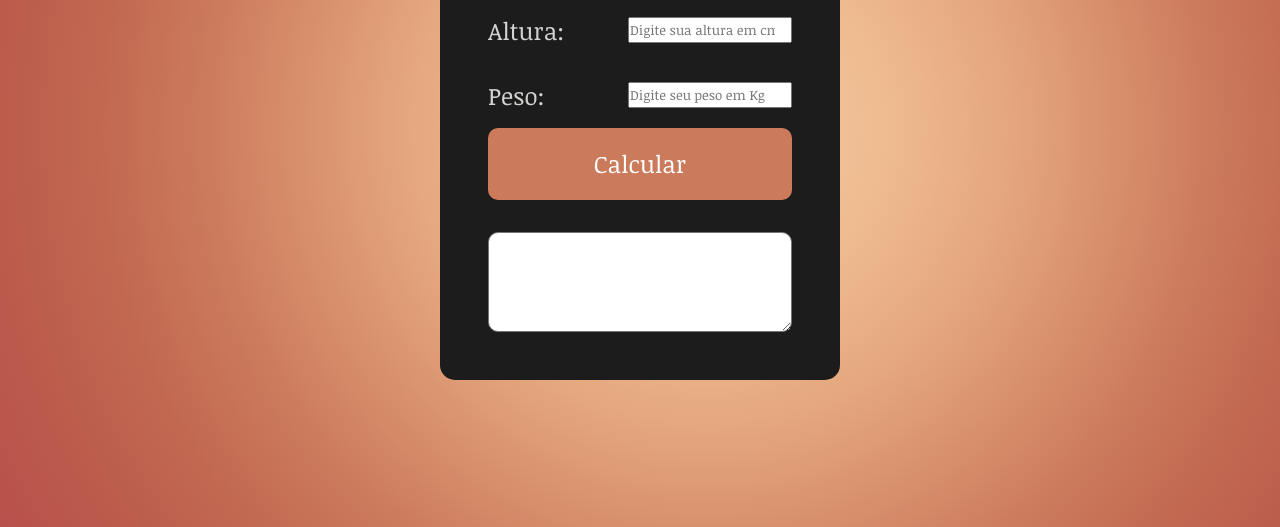
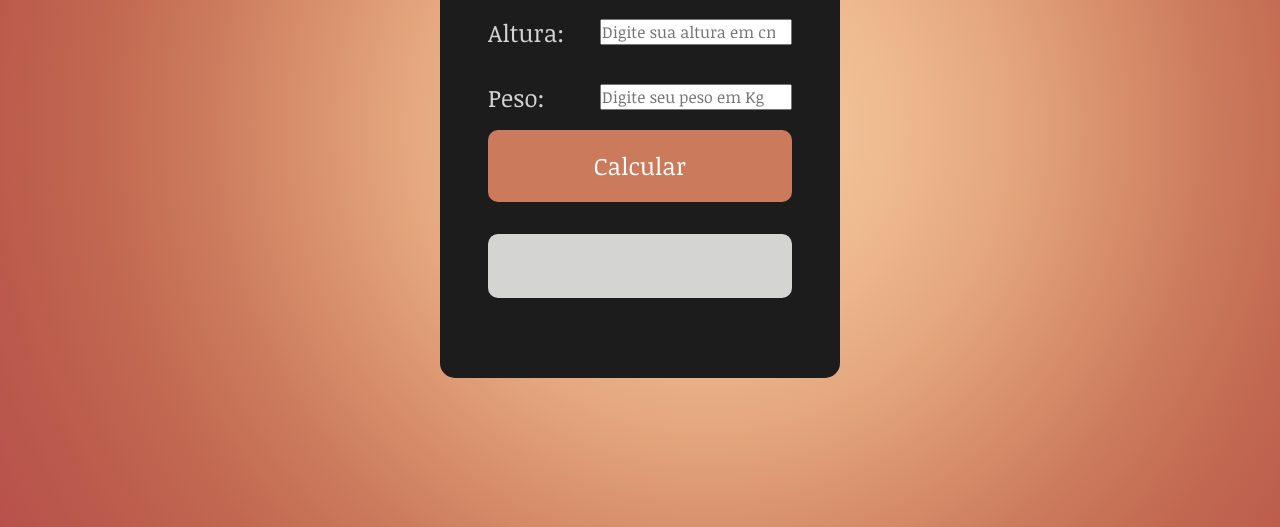
Before and after one commit to techcomkathia/calculadoraIMC, a plain HTML site: page index.html in a window 1280 px wide. Shown: the part 273-800 px from the top of the page. Drawn offline with Linux system fonts and the light colour scheme.

Commit message:
alteracoes

```diff
--- a/calculadora.js
+++ b/calculadora.js
@@ -26,5 +26,5 @@ function exibirIMC(){
         text="Você está na faixa de IMC classificada  como obesidade mórbida"
       }
 
-    document.querySelector("#resultado_imc").innerHTML = text
+    document.querySelector("#resultado_imc").innerHTML = `<p> ${text} <\p>`
 }
--- a/index.html
+++ b/index.html
@@ -21,7 +21,7 @@
         </div>
 
         <button onclick="exibirIMC()">Calcular</button>
-        <textarea name="resultado" id="resultado_imc" rows="3"></textarea>
+        <div id="resultado_imc" ></div>
         </div>
 
     </div>
--- a/style.css
+++ b/style.css
@@ -50,7 +50,8 @@ label{
 }
 
 input{
-    height: 2em;
+    width: 12rem;
+    font-size: 1rem;
 }
 
 textarea{
@@ -74,3 +75,16 @@ button{
 button:hover{
     cursor: pointer;
 }
+
+#resultado_imc{
+    margin: 2em;
+    width: 19em;
+    height: 4em;
+    border-radius:10px ;
+    background-color: #D4D4D2;
+}
+
+#resultado_imc p{
+    margin: 0.5rem;
+    text-align: center;
+}
```
